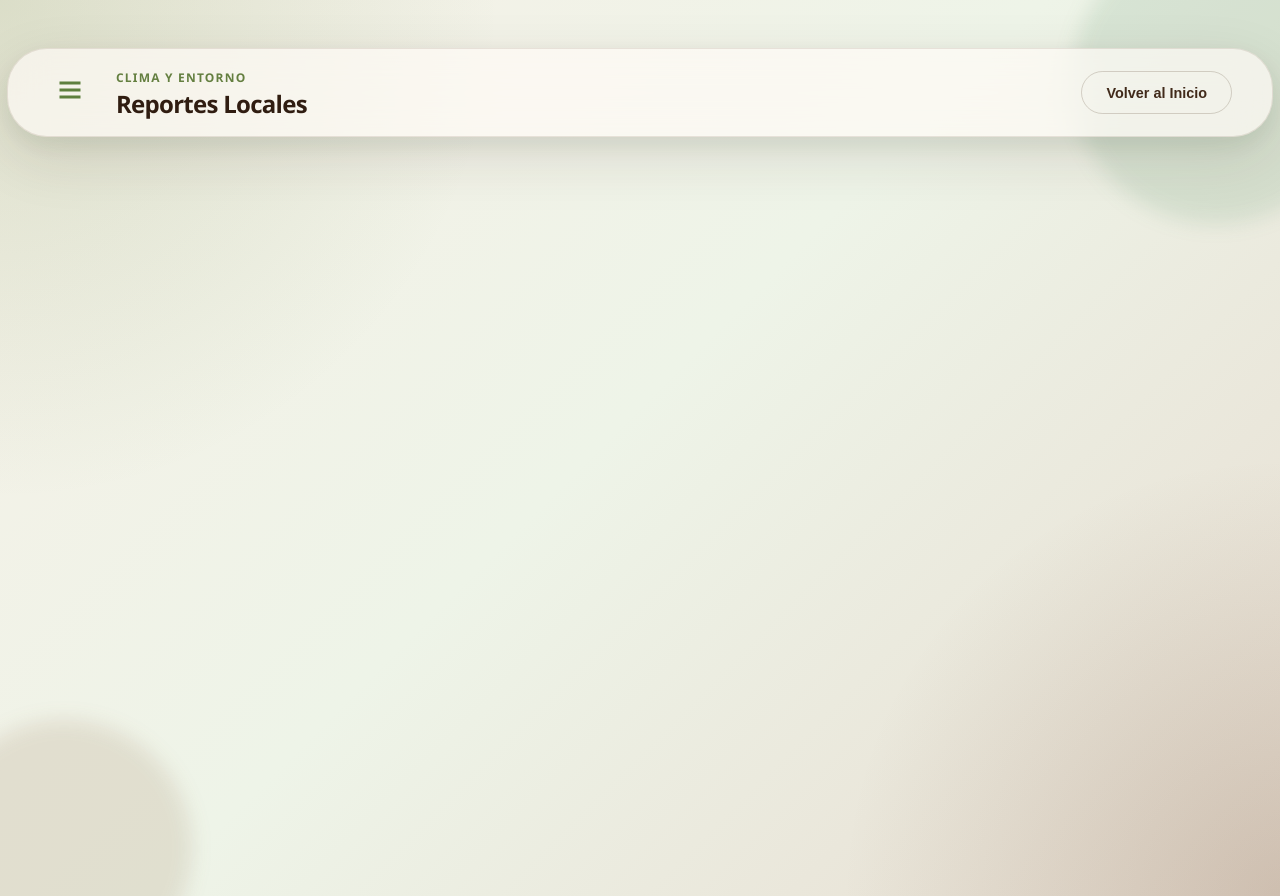
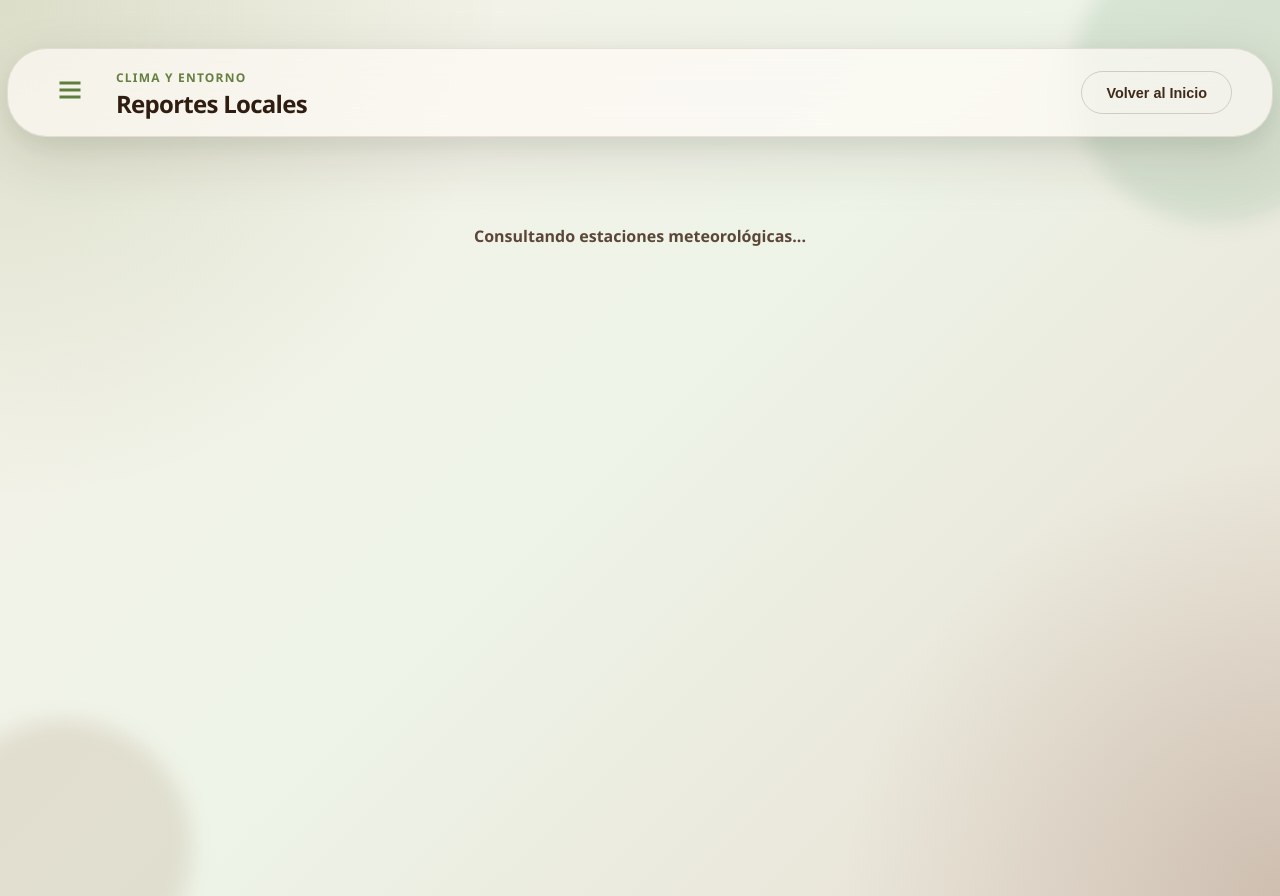
Before and after one commit to m2000pro/deepl_arabica, an Angular app: page /reportes in a window 1280 px wide. Built offline with nearby package versions, Linux system fonts and the light colour scheme; no server answers.

Commit message:
mensaje de carga agregado a reportes de clima

```diff
--- a/src/app/features/reportes/presentation/pages/reportes.component.html
+++ b/src/app/features/reportes/presentation/pages/reportes.component.html
@@ -81,5 +81,9 @@
 
       </div>
     </ng-container>
+
+    <div *ngIf="viewModel.isLoading$ | async" style="text-align: center; margin-top: 2rem; color: #5b4638;">
+      <strong>Consultando estaciones meteorológicas...</strong>
+    </div>
     </main>
 </div>
```
